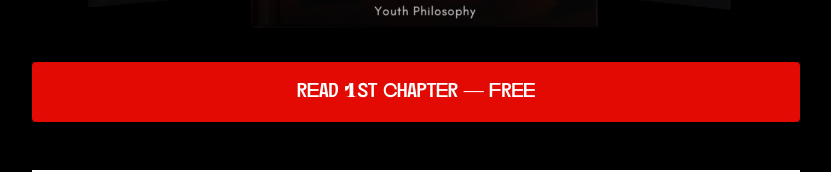
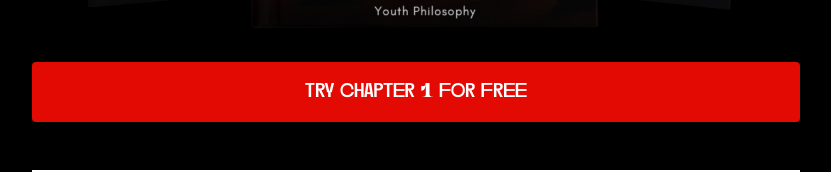
Before and after one commit to bootwebstudio/Client-1, a React (Vite) app: page / in a window 1280 px wide. Shown: the part 6731-6903 px from the top of the page, without its empty margins (224-1055 px from the left). Built offline with nearby package versions, Linux system fonts and the light colour scheme.

Commit message:
Button changes & Live KEY

```diff
--- a/src/pages/Home.jsx
+++ b/src/pages/Home.jsx
@@ -334,7 +334,7 @@ const Home = () => {
           className="w-full"
           download="Free Resource"
         >
-          <Button content="READ 1ST CHAPTER — FREE" />
+          <Button content="TRY CHAPTER 1 FOR FREE" />
         </a>
       </section>
 
```
